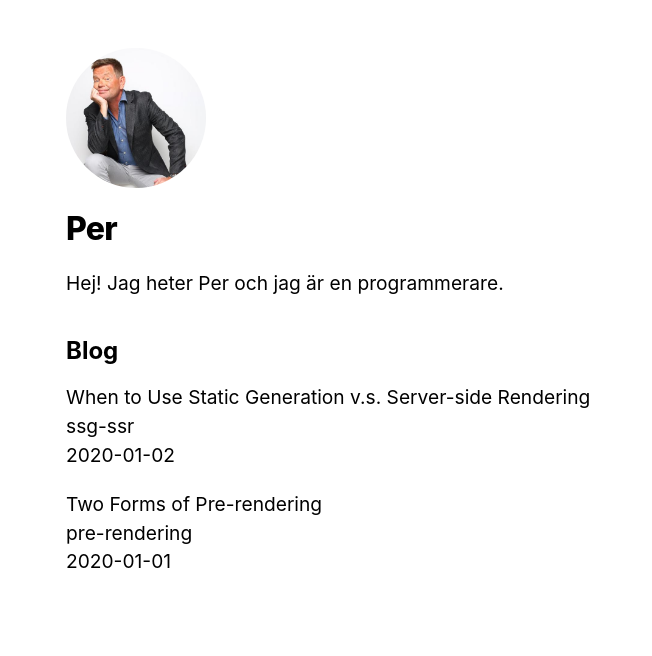
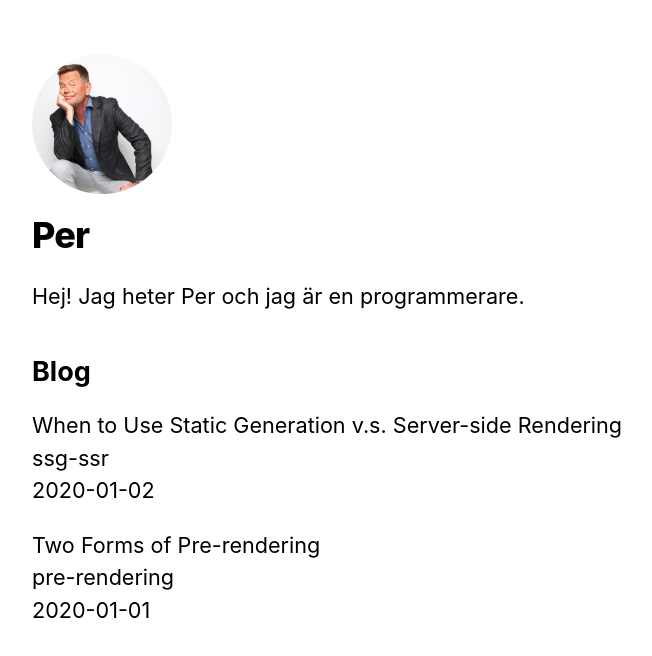
Before and after one commit to perty/nextjs-blog, a Next.js app: page / in a window 1280 px wide. Shown: the top 656 px of the page, without its empty margins (302-954 px from the left). Built offline with nearby package versions, Linux system fonts and the light colour scheme.

Commit message:
Fix global.css

```diff
--- a/styles/global.css
+++ b/styles/global.css
@@ -1,10 +1,8 @@
 html,
 body {
-  padding: 0;
-  margin: 0;
-  font-family:
-    Inter,
-    -apple-system,
+    padding: 0;
+    margin: 0;
+    font-family: -apple-system,
     BlinkMacSystemFont,
     Segoe UI,
     Roboto,
@@ -15,18 +13,24 @@ body {
     Droid Sans,
     Helvetica Neue,
     sans-serif;
+    line-height: 1.6;
+    font-size: 18px;
+}
+
+* {
+    box-sizing: border-box;
 }
 
 a {
-  color: inherit;
-  text-decoration: none;
+    color: #0070f3;
+    text-decoration: none;
 }
 
-* {
-  box-sizing: border-box;
+a:hover {
+    text-decoration: underline;
 }
 
 img {
-  max-width: 100%;
-  height: auto;
+    max-width: 100%;
+    display: block;
 }
```
